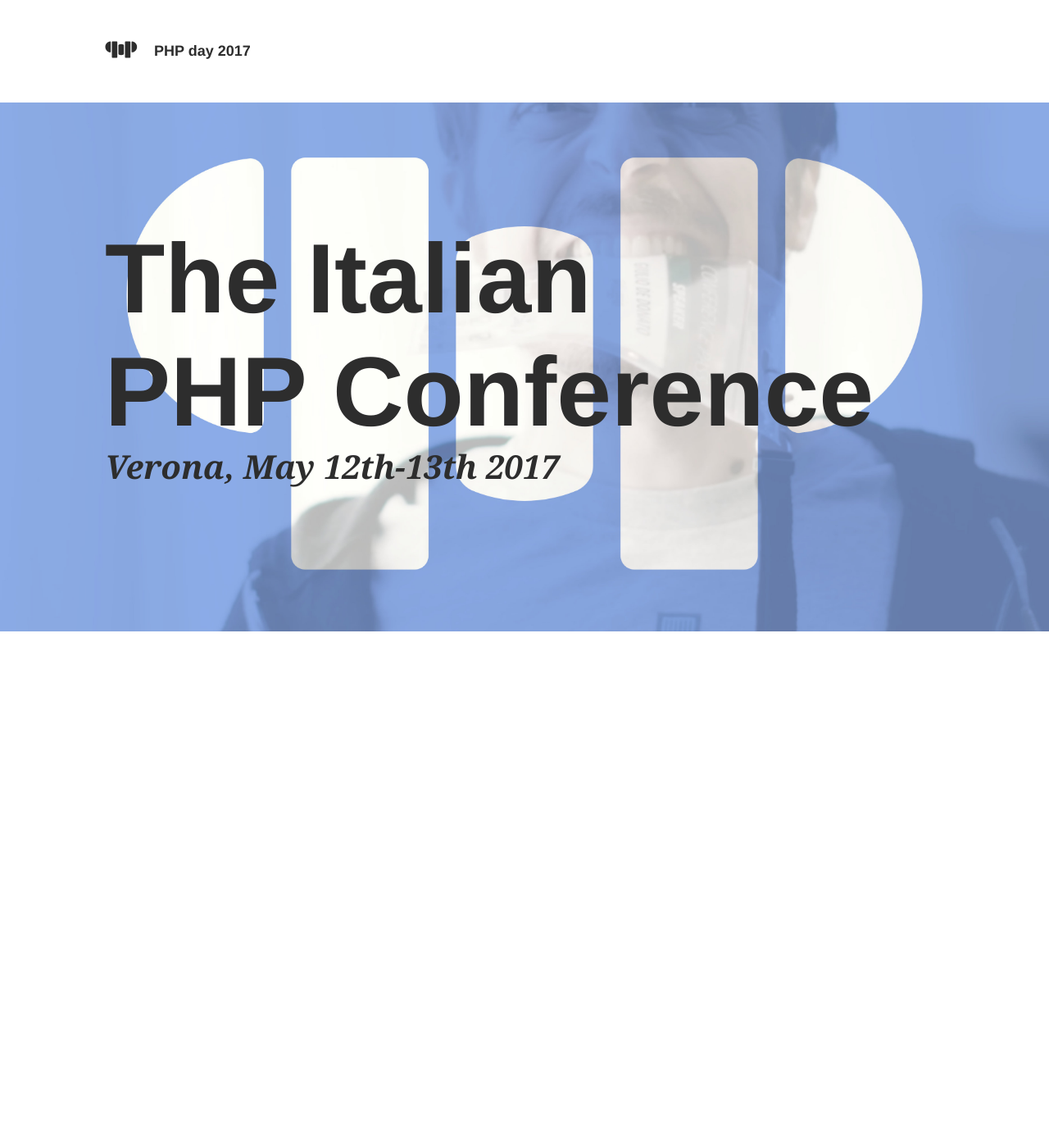
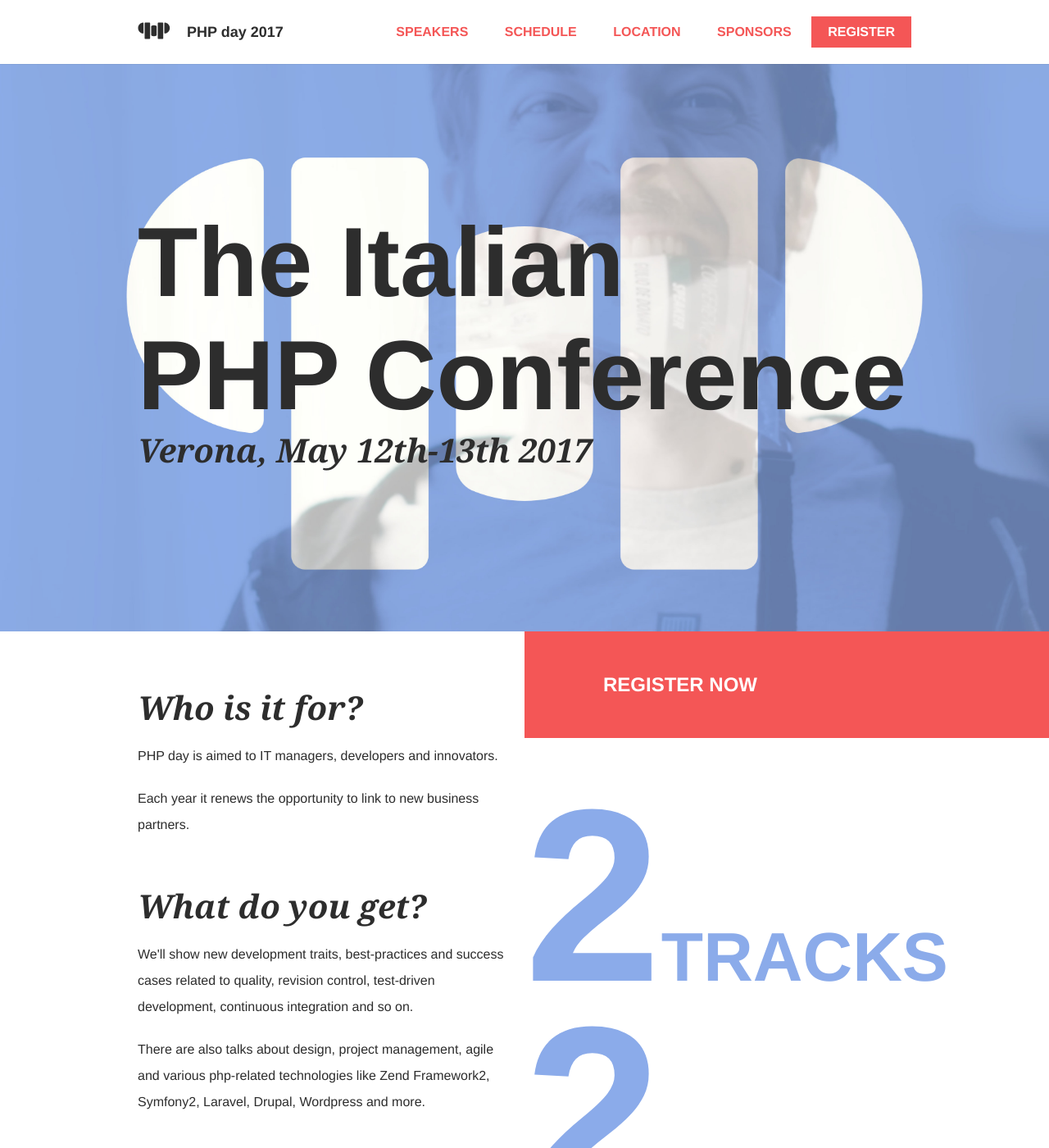
Before and after one commit to GrUSP/2017.cssday.it, a Jekyll site: the page built from index.html, in a window 1280 px wide and 1400 px high. Shown: the whole window at 82% size. Built offline with Jekyll 4.4.1, drawn with Linux system fonts in a browser that asks for light colours; some web fonts are replaced; some of the changed text lies outside the part shown; grey boxes are pictures that could not be loaded.

Commit message:
Adds various index elements

```diff
--- a/_frontend/frontsize/_config/config.scss
+++ b/_frontend/frontsize/_config/config.scss
@@ -11,5 +11,5 @@
 $spacing: 10px !default;
 
 $row-columns-name: 'column';
-$row-columns-style: 'classic'; // 'classic' || 'frontsize'
+$row-columns-style: 'frontsize';
 $row-columns-total: 12 !default;
--- a/_frontend/frontsize/phpday-2017/base/body.scss
+++ b/_frontend/frontsize/phpday-2017/base/body.scss
@@ -1,4 +1,6 @@
 body {
   background-color: $color-background;
   color: $color-text;
+  font-family: $font-family-sans;
+  font-weight: 400;
 }
--- a/_frontend/frontsize/phpday-2017/import.scss
+++ b/_frontend/frontsize/phpday-2017/import.scss
@@ -5,6 +5,11 @@
 @import 'alias/grid';
 @import 'base/body';
 
+@import 'widgets/button';
+@import 'widgets/conf-infos';
 @import 'widgets/header';
 @import 'widgets/intro';
 @import 'widgets/limit';
+@import 'widgets/mega-info';
+@import 'widgets/vimeo-phrase';
+@import 'widgets/vimeo';
--- a/_frontend/frontsize/phpday-2017/widgets/limit.scss
+++ b/_frontend/frontsize/phpday-2017/widgets/limit.scss
@@ -1,4 +1,5 @@
 .limit {
+  padding: s(2) s(4);
   @include limit((
       '>=desktop-large': 1600px,
       '>=desktop-small': 1280px,
--- /dev/null
+++ b/_includes/index-conf-infos.html
@@ -0,0 +1,51 @@
+<section class="limit">
+  <div class="conf-infos">
+    <div class="conf-infos__column">
+      <h4 class="conf-infos__title">
+        Who is it for?
+      </h4>
+      <p class="conf-infos__text">
+        PHP day is aimed to IT managers, developers and innovators.
+      </p>
+      <p class="conf-infos__text">
+        Each year it renews the opportunity to link to new business partners.
+      </p>
+      <h4 class="conf-infos__title">
+        What do you get?
+      </h4>
+      <p class="conf-infos__text">
+        We'll show new development traits, best-practices and success cases related to
+        quality, revision control, test-driven development, continuous integration and so
+        on.
+      </p>
+      <p class="conf-infos__text">
+        There are also talks about design, project management, agile and various
+        php-related technologies like Zend Framework2, Symfony2, Laravel, Drupal,
+        Wordpress and more.
+      </p>
+
+      <div class="vimeo">
+        <iframe class="vimeo__video" src="https://player.vimeo.com/video/176058670?color=8caceb" width="640" height="360" frameborder="0" webkitallowfullscreen mozallowfullscreen allowfullscreen></iframe>
+      </div>
+    </div>
+
+    <div class="conf-infos__column conf-infos__column--right">
+      <div class="mega-info">
+        <div class="mega-info__number">2</div>
+        <div class="mega-info__text">Tracks</div>
+      </div>
+      <div class="mega-info">
+        <div class="mega-info__number">2</div>
+        <div class="mega-info__text">Days</div>
+      </div>
+
+      <div class="vimeo-phrase">
+        Dedicated<br>
+        solely to PHP<br>
+        development<br>
+        and<br>
+        management.
+      </div>
+    </div>
+  </div>
+</section>
--- a/_includes/index-intro.html
+++ b/_includes/index-intro.html
@@ -8,4 +8,8 @@
       Verona, May 12th-13th 2017
     </h3>
   </div>
+  <a href="#" class="intro__register">
+    <i class="icon-play-1 intro__icon"></i>
+    register now
+  </a>
 </div>
--- a/_includes/layout/header.html
+++ b/_includes/layout/header.html
@@ -7,6 +7,33 @@
       <h1 class="header__conf-name">
         {{ site.conf.name }} {{ site.conf.year }}
       </h1>
+      <nav class="header__menu">
+        <div class="header__menu-desktop">
+          <a href="#" class="button">
+            Speakers
+          </a>
+          <a href="#" class="button">
+            Schedule
+          </a>
+          <a href="#" class="button">
+            Location
+          </a>
+          <a href="#" class="button">
+            Sponsors
+          </a>
+          <a href="#" class="button button--register">
+            Register
+          </a>
+        </div>
+
+        <div class="header__menu-mobile">
+          <a href="#" class="button button--menu">
+            <i class="icon-minus"></i>
+            <i class="icon-minus"></i>
+            <i class="icon-minus"></i>
+          </a>
+        </div>
+      </nav>
     </div>
   </div>
 </header>
--- a/index.html
+++ b/index.html
@@ -3,3 +3,4 @@
 ---
 
 {% include index-intro.html %}
+{% include index-conf-infos.html %}
```
Also changed, not shown: _frontend/frontsize/phpday-2017/vars.scss (+13 -7 lines), _frontend/frontsize/phpday-2017/widgets/button.scss (added, +47 -0 lines), _frontend/frontsize/phpday-2017/widgets/conf-infos.scss (added, +52 -0 lines), _frontend/frontsize/phpday-2017/widgets/header.scss (+25 -10 lines), _frontend/frontsize/phpday-2017/widgets/intro.scss (+46 -3 lines), _frontend/frontsize/phpday-2017/widgets/mega-info.scss (added, +36 -0 lines), _frontend/frontsize/phpday-2017/widgets/vimeo-phrase.scss (added, +14 -0 lines), _frontend/frontsize/phpday-2017/widgets/vimeo.scss (added, +39 -0 lines), README.md, css/frontsize.min.css, 1 other file.
